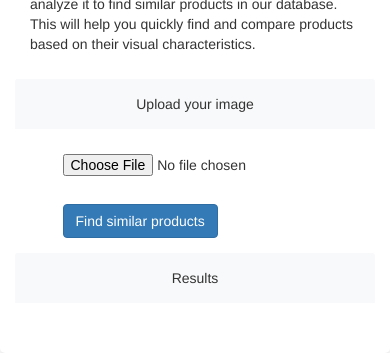
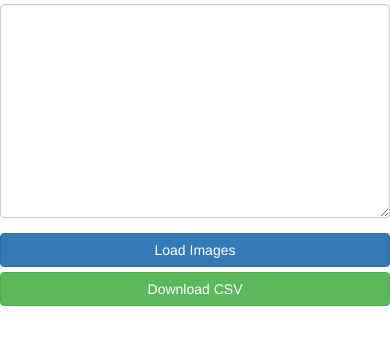
Before and after one commit to comelescure/product_images_explorer, a Flask app: page / in a window 390 px wide. Shown: the part 502-855 px from the top of the page. After the commit the page ends 808 px from the top, so only its background shows below. Run offline with Flask 2, Linux system fonts and the light colour scheme; some libraries are stand-ins or nearby versions.

Commit message:
Mise a jour format

```diff
--- a/templates/index.html
+++ b/templates/index.html
@@ -14,8 +14,6 @@
             align-items: center;
             justify-content: center;
             height: 50px;
-            background-color: #f8f9fa; /* Nouvelle couleur de fond */
-            border-bottom: 1px solid #dee2e6; /* Bordure en bas */
         }
 
         .panel-body {
@@ -32,38 +30,15 @@
             width: 100%;
         }
         .title {
-            color: #1a1a1a;
-            font-family: "Helvetica Neue", Helvetica, Arial, sans-serif;
-            font-weight: bold;
+            color: #1a1a1a; /* Couleur du texte en bleu foncé */
+            font-family: "Helvetica Neue", Helvetica, Arial, sans-serif; /* Police pertinente */
+            font-weight: bold; /* Police en gras */
         }
+        /* Ajoutez cette partie de code ici */
         #notice {
             font-size: 14px;
             font-style: italic;
             padding: 10px;
-        }
-        /* Nouveaux styles */
-        body {
-            background-color: #f8f9fa;
-        }
-        .container {
-            background-color: #fff;
-            border-radius: 5px;
-            padding: 20px;
-            margin-top: 30px;
-            box-shadow: 0 4px 6px rgba(0, 0, 0, 0.1);
-        }
-        .nav-tabs > li > a {
-            background-color: #f8f9fa;
-            border: none;
-            color: #343a40;
-        }
-        .nav-tabs > li.active > a {
-            background-color: #fff;
-            border-bottom: 2px solid #007bff;
-            color: #007bff;
-        }
-        button {
-            border-radius: 5px;
         }
     </style>
 
@@ -80,41 +55,36 @@
             <div class="col-md-12 text-center">
                 <h1 class="title" style="display: inline;">Check products by images</h1>
                 <img src="https://media.licdn.com/dms/image/C4D0BAQHsraTd3xGEjA/company-logo_200_200/0/1519881983985?e=2147483647&v=beta&t=C_GVpdZcmq0khwgVS5MGgOlaj3zPAIzZDBQaC0HlyyI" alt="Logo de l'entreprise" style="height: 200px; margin-left: 20px;">
-                <div id="notice" class="alert alert-info" role="alert">
-                    Upload an image of the product you want to search and find similar products by images.
+                <div id="notice" class="text-right"></div>
+                <ul class="nav nav-tabs">
+                    <li class="active"><a data-toggle="tab" href="#tab1">Onglet 1</a></li>
+                    <li><a data-toggle="tab" href="#tab2">Onglet 2</a></li>
+                </ul>
+            </div>
+        <div class="tab-content">
+            <div id="tab1" class="tab-pane fade in active">
+                <div class="row">
+                    <div class="col-md-6 col-md-offset-3">
+                        <form id="search-form">
+                            <div class="form-group">
+                                <label for="product-names">Product names (one per line):</label>
+                                <textarea class="form-control" id="product-names" rows="10" required></textarea>
+                            </div>
+                            <button type="submit" class="btn btn-primary btn-block">Load Images</button>
+                            <button id="download-button" type="button" class="btn btn-success btn-block" hidden>Download CSV</button>
+                        </form>
+                    </div>
                 </div>
+                <div id="results" class="row" style="margin-top: 20px;"></div>
             </div>
-        </div>
-        <div class="row">
-            <div class="col-md-6 custom-col">
-                <div class="panel-heading">How it works</div>
-                <div class="panel-body">
-                    <p>Upload your product image and our advanced AI will analyze it to find similar products in our database. This will help you quickly find and compare products based on their visual characteristics.</p>
-                </div>
-            </div>
-            <div class="col-md-6 custom-col">
-                <div class="panel-heading">Upload your image</div>
-                <div class="panel-body">
-                    <form action="/upload" method="post" enctype="multipart/form-data">
-                        <div class="input-group">
-                            <input type="file" name="product_image" accept="image/*" required>
-                        </div>
-                        <button type="submit" class="btn btn-primary">Find similar products</button>
-                    </form>
-                </div>
-            </div>
-        </div>
-        <div class="row">
-            <div class="col-md-12">
-                <div class="panel-heading">Results</div>
-                <div id="results" class="panel-body">
-                    <!-- The results will be displayed here after processing -->
-                </div>
+            <div id="tab2" class="tab-pane fade">
+                <h3>Produits filtrés</h3>
+                <select id="filter-select" class="form-control" style="width: 50%;"></select>
+                <div id="filtered-product-names"></div>
+                <button id="regex-test-button" class="btn btn-primary" style="margin-top: 10px;">Tester regex</button>
             </div>
         </div>
     </div>
-    <script>
-        // Add any custom JavaScript here if needed
-    </script>
+    <script src="/static/script.js"></script>
 </body>
 </html>
```
